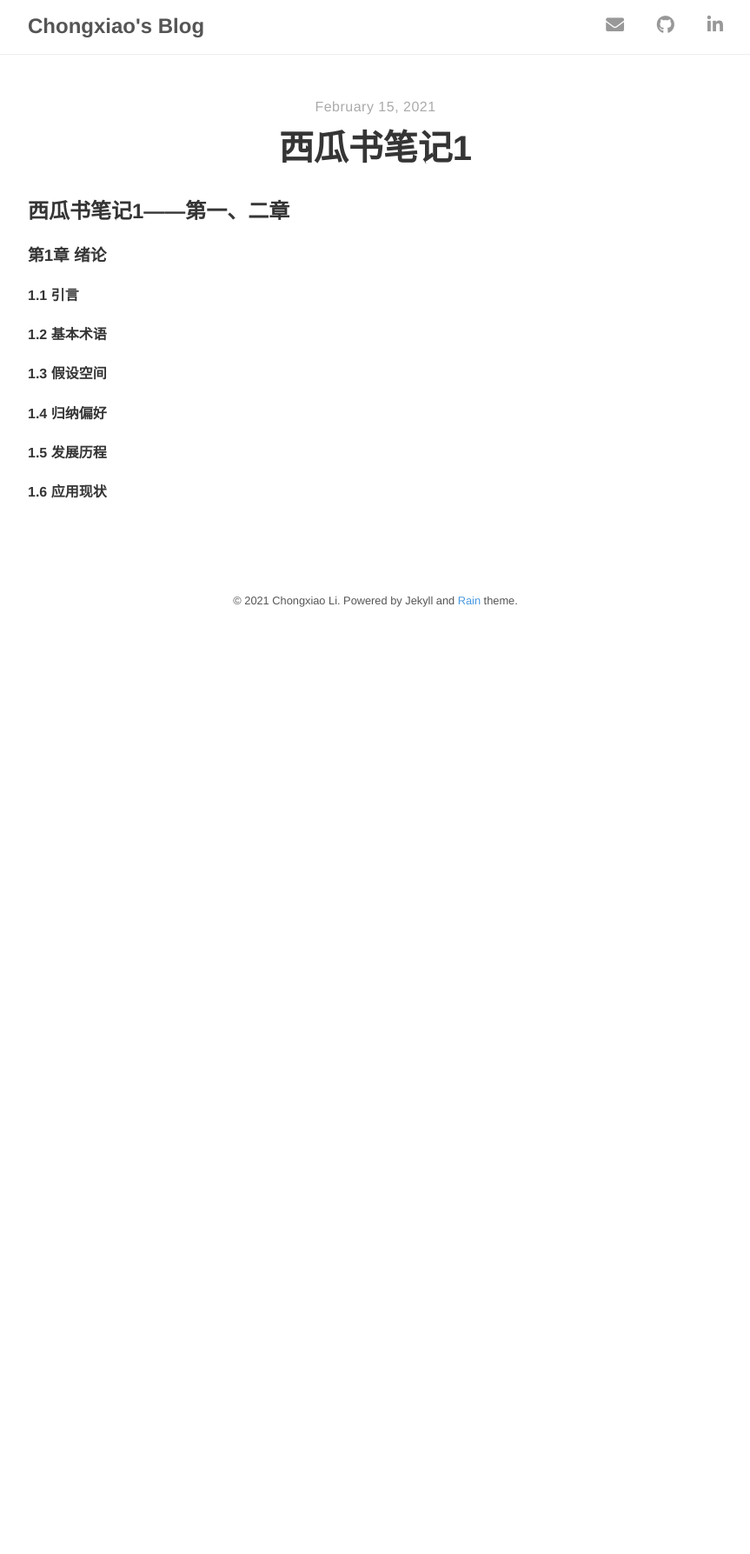
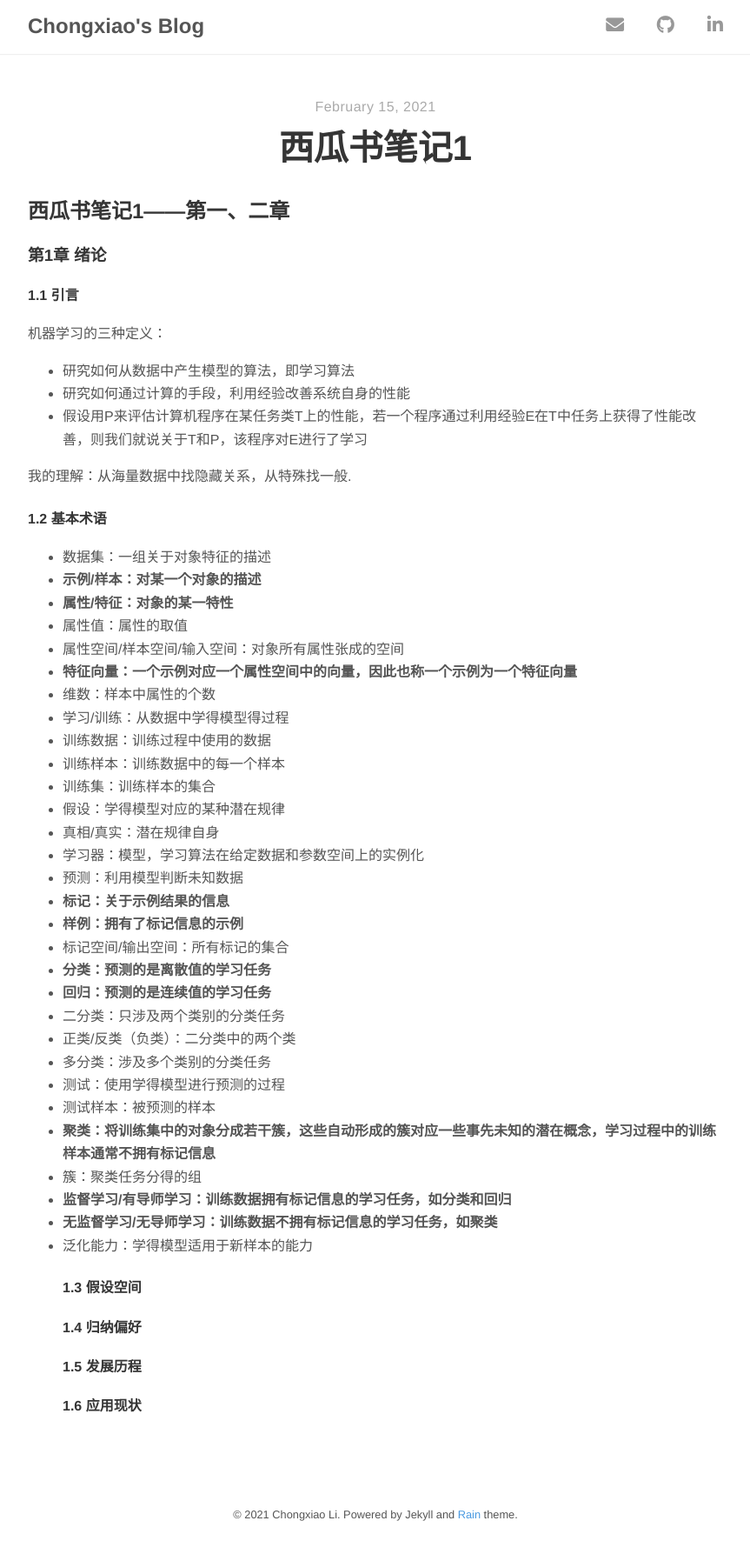
Before and after one commit to Chongxiao-Li/Chongxiao-Li.github.io, a Jekyll site: the page built from _posts/2021-02-15-西瓜书笔记1.md, in a window 1280 px wide. Shown: the whole page at 87% size, without its empty margins (208-1071 px from the left). Built offline with Jekyll 4.4.1, drawn with Linux system fonts in a browser that asks for light colours; nearby versions of some CDN libraries; before the commit the page ends 900 px from its top, so only the background shows below that.

Commit message:
Update 2021-02-15-西瓜书笔记1.md

```diff
--- a/_posts/2021-02-15-西瓜书笔记1.md
+++ b/_posts/2021-02-15-西瓜书笔记1.md
@@ -8,7 +8,43 @@ tags: ["Machine Learning", "西瓜书", "note"]
 ## 西瓜书笔记1——第一、二章
 ### 第1章 绪论
 #### 1.1 引言
+机器学习的三种定义：
+- 研究如何从数据中产生模型的算法，即学习算法
+- 研究如何通过计算的手段，利用经验改善系统自身的性能
+- 假设用P来评估计算机程序在某任务类T上的性能，若一个程序通过利用经验E在T中任务上获得了性能改善，则我们就说关于T和P，该程序对E进行了学习
+
+我的理解：从海量数据中找隐藏关系，从特殊找一般.
 #### 1.2 基本术语
+- 数据集：一组关于对象特征的描述
+- **示例/样本：对某一个对象的描述**
+- **属性/特征：对象的某一特性**
+- 属性值：属性的取值
+- 属性空间/样本空间/输入空间：对象所有属性张成的空间
+- **特征向量：一个示例对应一个属性空间中的向量，因此也称一个示例为一个特征向量**
+- 维数：样本中属性的个数
+- 学习/训练：从数据中学得模型得过程
+- 训练数据：训练过程中使用的数据
+- 训练样本：训练数据中的每一个样本
+- 训练集：训练样本的集合
+- 假设：学得模型对应的某种潜在规律
+- 真相/真实：潜在规律自身
+- 学习器：模型，学习算法在给定数据和参数空间上的实例化
+- 预测：利用模型判断未知数据
+- **标记：关于示例结果的信息**
+- **样例：拥有了标记信息的示例**
+- 标记空间/输出空间：所有标记的集合
+- **分类：预测的是离散值的学习任务**
+- **回归：预测的是连续值的学习任务**
+- 二分类：只涉及两个类别的分类任务
+- 正类/反类（负类）：二分类中的两个类
+- 多分类：涉及多个类别的分类任务
+- 测试：使用学得模型进行预测的过程
+- 测试样本：被预测的样本
+- **聚类：将训练集中的对象分成若干簇，这些自动形成的簇对应一些事先未知的潜在概念，学习过程中的训练样本通常不拥有标记信息**
+- 簇：聚类任务分得的组
+- **监督学习/有导师学习：训练数据拥有标记信息的学习任务，如分类和回归**
+- **无监督学习/无导师学习：训练数据不拥有标记信息的学习任务，如聚类**
+- 泛化能力：学得模型适用于新样本的能力
 #### 1.3 假设空间
 #### 1.4 归纳偏好
 #### 1.5 发展历程
```
